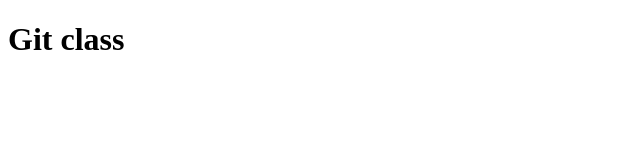
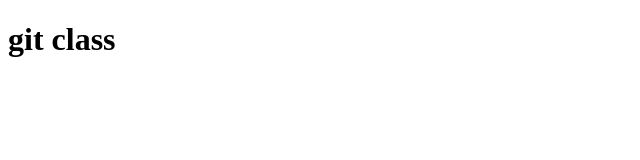
Before and after one commit to Rich-ship-it/Democlass, a plain HTML site: page index.html in a window 1280 px wide. Shown: the full height of the page, 0-640 px from the left. Drawn offline with Linux system fonts and the light colour scheme.

```diff
--- a/index.html
+++ b/index.html
@@ -7,6 +7,6 @@
     <title>Git</title>
 </head>
 <body>
-    <h1>Git class</h1>
+    <h1>git class</h1>
 </body>
 </html>
```
